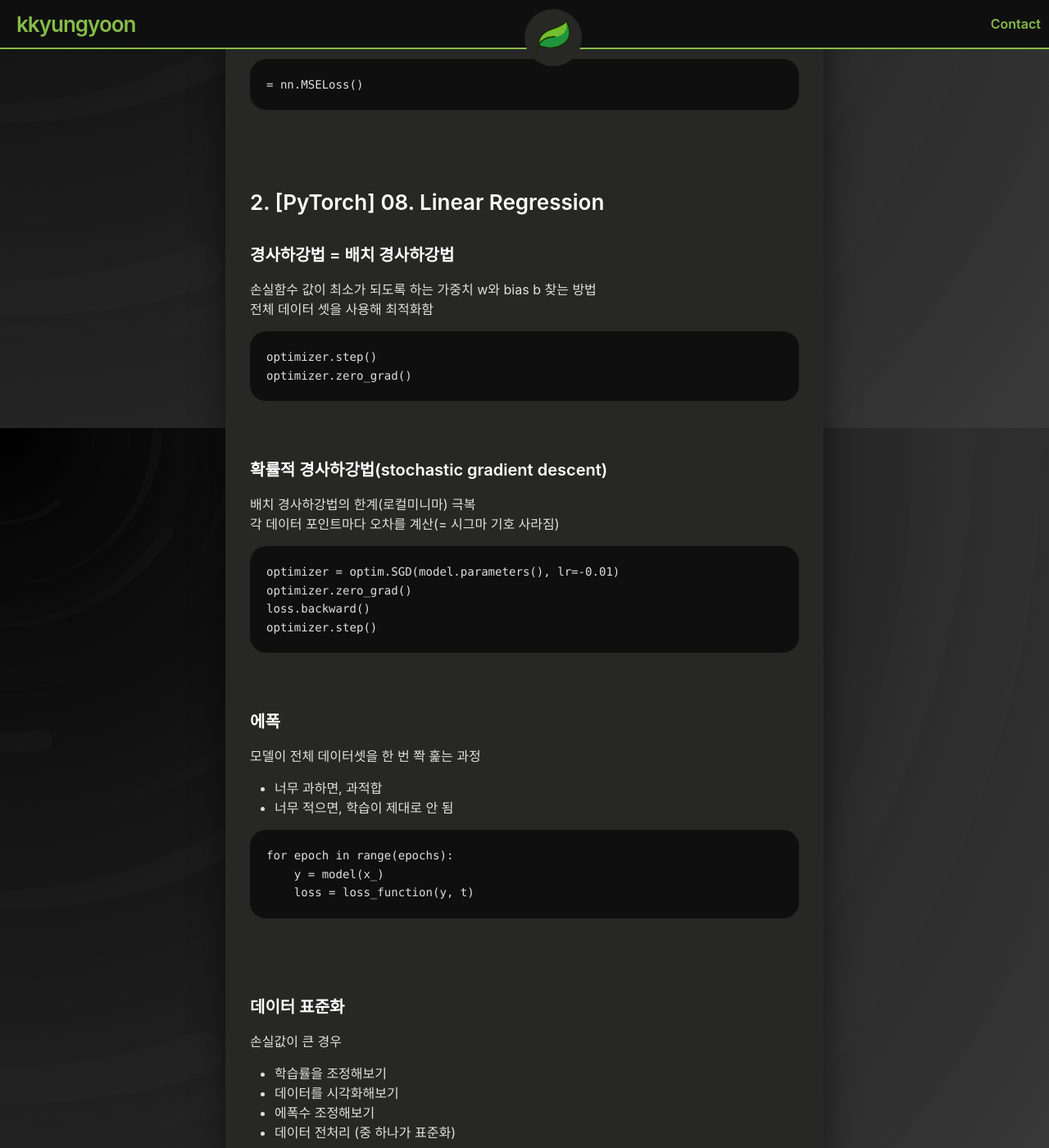
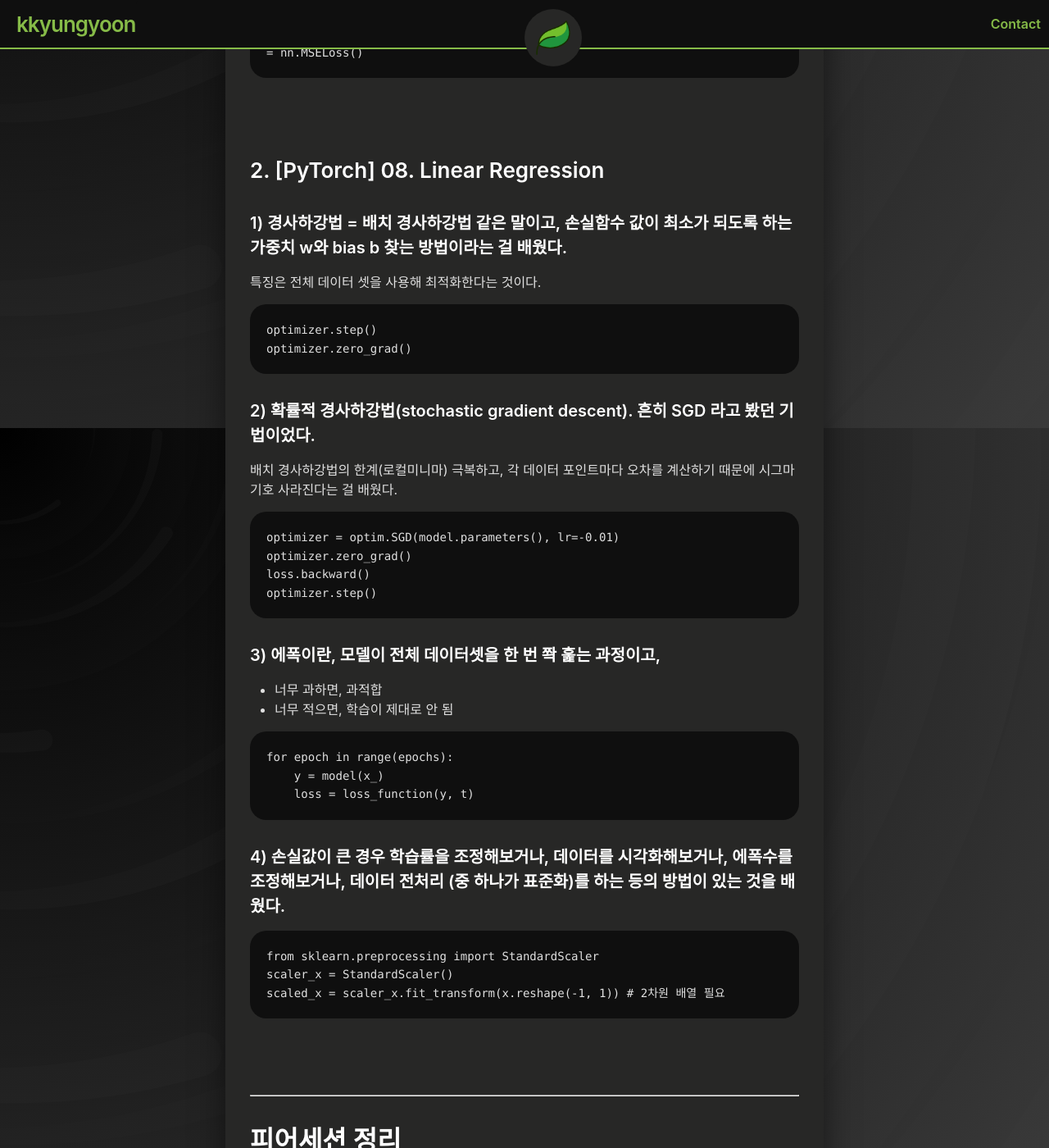
Before and after one commit to kkyungyoon/kkyungyoon.github.io, a Jekyll site: the page built from _posts/2024-08-07-boostcamp-003.md, in a window 1280 px wide and 1400 px high, scrolled down 1398 px. Shown: the whole window at 82% size. Built offline with Jekyll 4.4.1, drawn with Linux system fonts in a browser that asks for light colours; a script that is not in the unit is left out; some of the changed text lies outside the part shown.

Commit message:
2024-08-07-boostcamp-003

````diff
--- a/_posts/2024-08-07-boostcamp-003.md
+++ b/_posts/2024-08-07-boostcamp-003.md
@@ -11,14 +11,14 @@ tags: [Naver Boostcamp, daily report]
 
 ### 1. [PyTorch] 07. Linear Regression
 
-#### 상관관계 분석
+#### 1) 상관관계 분석 내용과 코드를 배웠다.
 
 ```
 np.corrcoef(x, y)
 plt.scatter(x, y) # 시각화
 ```
 
-#### 텐서로, 넘파이로 바꾸기
+#### 2) 텐서로, 넘파이로 바꾸는 코드를 배웠다.
 
 ```
 # 텐서로
@@ -28,7 +28,7 @@ torch.tensor()
 .values
 ```
 
-#### 클래스, 인스턴스, 메서드, 속성
+#### 3) 클래스, 인스턴스, 메서드, 속성을 확실히 구분한다.
 클래스 : 메서드, 속성을 정의함
 인스턴스 : 클래스에 생성된 구체적인 객체
 메서드 : 클래스 내부 함수
@@ -49,9 +49,8 @@ def forward(self, x):
 # 속성
 self.linear = nn.Linear(1, 1)
 ```
-<br>
 
-#### 손실함수
+#### 4) 손실함수의 개념과 구하는 코드를 배웠다.
 손실함수 = loss function = 비용함수 = cost function
 
 ```
@@ -62,20 +61,17 @@ self.linear = nn.Linear(1, 1)
 
 ### 2. [PyTorch] 08. Linear Regression
 
-#### 경사하강법 = 배치 경사하강법
-손실함수 값이 최소가 되도록 하는 가중치 w와 bias b 찾는 방법
-전체 데이터 셋을 사용해 최적화함
+#### 1) 경사하강법 = 배치 경사하강법 같은 말이고, 손실함수 값이 최소가 되도록 하는 가중치 w와 bias b 찾는 방법이라는 걸 배웠다.
+특징은 전체 데이터 셋을 사용해 최적화한다는 것이다.
 
 ```
 optimizer.step()
 optimizer.zero_grad()
 ```
 
-<br>
 
-#### 확률적 경사하강법(stochastic gradient descent)
-배치 경사하강법의 한계(로컬미니마) 극복
-각 데이터 포인트마다 오차를 계산(= 시그마 기호 사라짐)
+#### 2) 확률적 경사하강법(stochastic gradient descent). 흔히 SGD 라고 봤던 기법이었다.
+배치 경사하강법의 한계(로컬미니마) 극복하고, 각 데이터 포인트마다 오차를 계산하기 때문에 시그마 기호 사라진다는 걸 배웠다.
 
 ```
 optimizer = optim.SGD(model.parameters(), lr=-0.01)
@@ -84,11 +80,8 @@ loss.backward()
 optimizer.step()
 ```
 
-<br>
 
-#### 에폭
-모델이 전체 데이터셋을 한 번 쫙 훑는 과정
-
+#### 3) 에폭이란, 모델이 전체 데이터셋을 한 번 쫙 훑는 과정이고,
 - 너무 과하면, 과적합
 - 너무 적으면, 학습이 제대로 안 됨
 
@@ -98,15 +91,9 @@ for epoch in range(epochs):
     loss = loss_function(y, t)
 ```
 
-<br><br>
 
-#### 데이터 표준화
 
-손실값이 큰 경우
-- 학습률을 조정해보기
-- 데이터를 시각화해보기
-- 에폭수 조정해보기
-- 데이터 전처리 (중 하나가 표준화)
+#### 4) 손실값이 큰 경우 학습률을 조정해보거나, 데이터를 시각화해보거나, 에폭수를 조정해보거나, 데이터 전처리 (중 하나가 표준화)를 하는 등의 방법이 있는 것을 배웠다.
 
 ```
 from sklearn.preprocessing import StandardScaler
````
